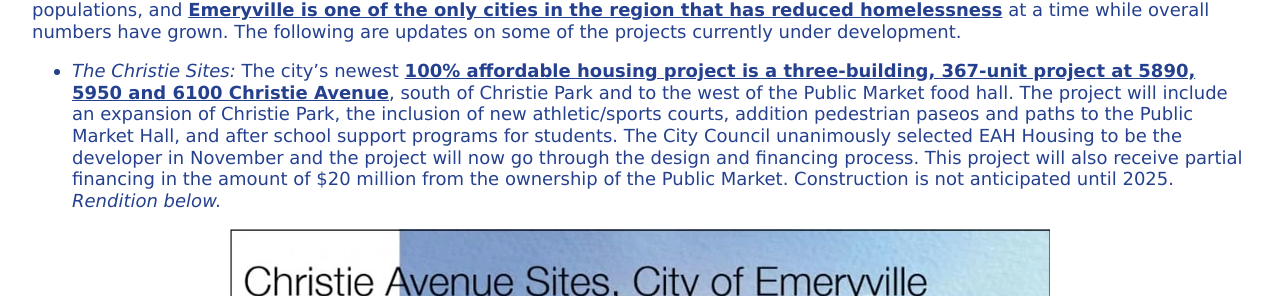
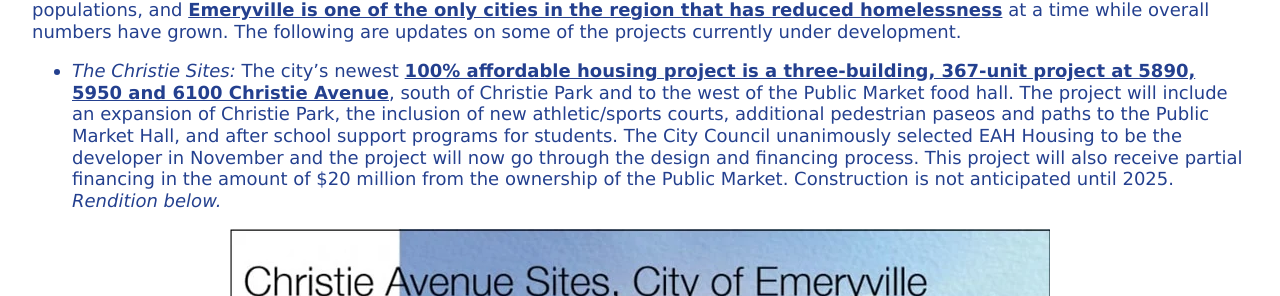
Before and after one commit to Ed-Cupaioli-LLC/john-bauters, a Jekyll site: the page built from _posts/2023-01-06-2022-wrap-up-progress-on-priorities.md, in a window 1280 px wide and 900 px high, scrolled down 1876 px. Shown: the part 178-474 px from the top of the window. Built offline with Jekyll 4.4.1, drawn with Linux system fonts in a browser that asks for light colours; nearby versions of some CDN libraries; comment, search, counter and statistics services are not loaded; some of the changed text lies outside the part shown.

Commit message:
Update from Forestry.io John Bauters updated _posts/2023-01-06-2022-wrap-up-progress-on-priorities.md

```diff
--- a/_posts/2023-01-06-2022-wrap-up-progress-on-priorities.md
+++ b/_posts/2023-01-06-2022-wrap-up-progress-on-priorities.md
@@ -29,7 +29,7 @@ When I campaigned to serve the Emeryville community on the city council I commit
 
 Emeryville continues to be a regional leader on affordable housing and tenant protections. Housing production at all levels of income, coupled with housing preservation and [**adequate renter protections**](https://www.ci.emeryville.ca.us/1127/Eviction-Harassment-Ordinance) are critical to creating a just, equitable, stable, and safe community. With the support of Emeryville voters and their approval of [**2018's Measure C**](https://www.ci.emeryville.ca.us/1204/Measure-C-Emeryville-Affordable-Housing-), coupled with our [**Affordable Housing Expenditure Plan**](https://www.ci.emeryville.ca.us/DocumentCenter/View/13878/APPROVED-Resolution-No-21-13?bidId=), the city is producing hundreds of new low-income housing opportunities for families and other vulnerable populations, and [**Emeryville is one of the only cities in the region that has reduced homelessness**](https://everyonehome.org/wp-content/uploads/2022/05/Emeryville-PIT-2022-Infographic-Report.pdf) at a time while overall numbers have grown. The following are updates on some of the projects currently under development.
 
-* _The Christie Sites:_ The city's newest [**100% affordable housing project is a three-building, 367-unit project at 5890, 5950 and 6100 Christie Avenue**](https://rew-online.com/emeryville-city-council-selects-eah-housing-as-first-choice-developer-for-367-unit-affordable-housing-community/), south of Christie Park and to the west of the Public Market food hall. The project will include an expansion of Christie Park, the inclusion of new athletic/sports courts, addition pedestrian paseos and paths to the Public Market Hall, and after school support programs for students. The City Council unanimously selected EAH Housing to be the developer in November and the project will now go through the design and financing process. This project will also receive partial financing in the amount of $20 million from the ownership of the Public Market. Construction is not anticipated until 2025. _Rendition below._
+* _The Christie Sites:_ The city's newest [**100% affordable housing project is a three-building, 367-unit project at 5890, 5950 and 6100 Christie Avenue**](https://rew-online.com/emeryville-city-council-selects-eah-housing-as-first-choice-developer-for-367-unit-affordable-housing-community/), south of Christie Park and to the west of the Public Market food hall. The project will include an expansion of Christie Park, the inclusion of new athletic/sports courts, additional pedestrian paseos and paths to the Public Market Hall, and after school support programs for students. The City Council unanimously selected EAH Housing to be the developer in November and the project will now go through the design and financing process. This project will also receive partial financing in the amount of $20 million from the ownership of the Public Market. Construction is not anticipated until 2025. _Rendition below._
 
 ![](/img/eah-christie-ave-sites-emeryville-ca-with-border-added.webp)
 
```
Also changed, not shown: other parts of _posts/2023-01-06-2022-wrap-up-progress-on-priorities.md (+1 -1 lines).
